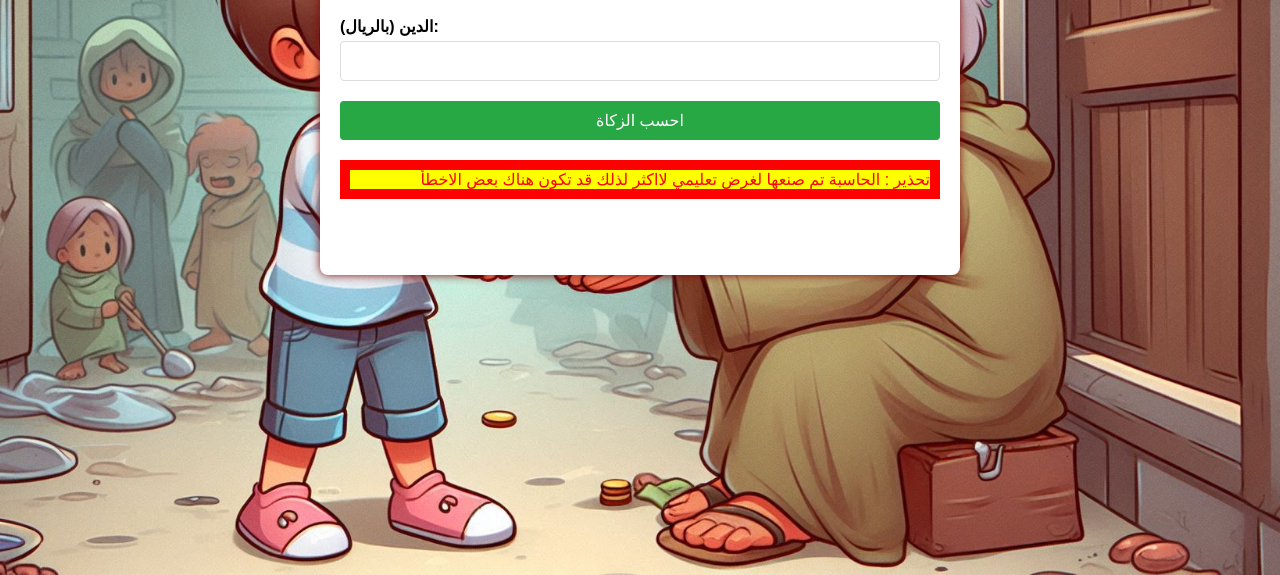
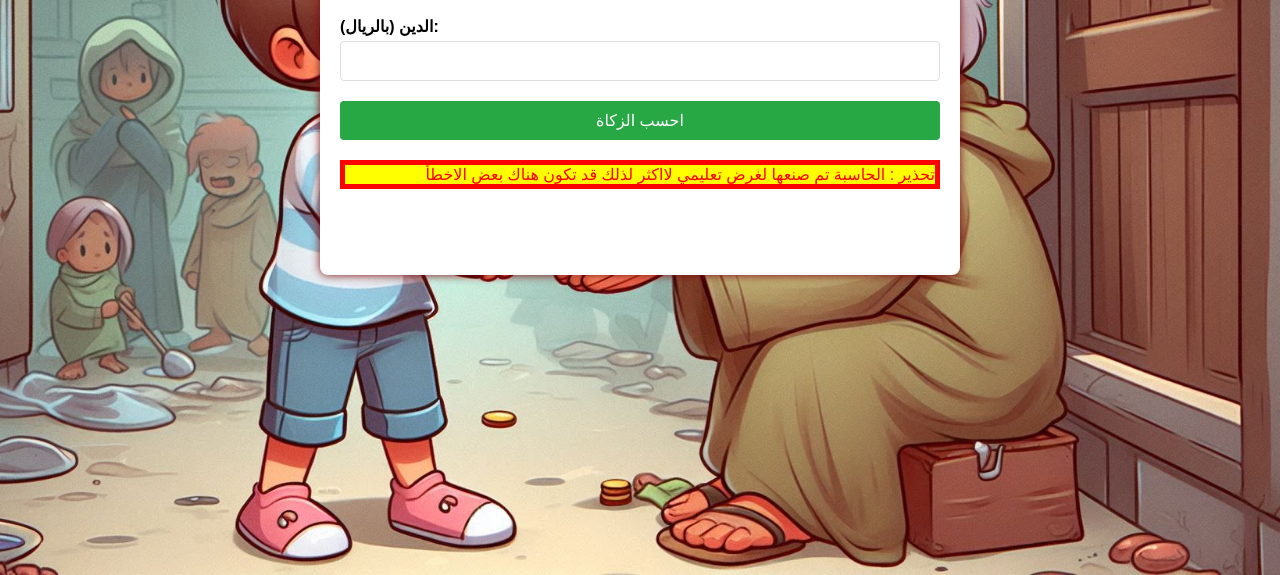
Before and after one commit to suhaib-gg1/z, a plain HTML site: page index.html in a window 1280 px wide. Shown: the part 225-800 px from the top of the page. Drawn offline with Linux system fonts and the light colour scheme.

Commit message:
Update styles.css

```diff
--- a/styles.css
+++ b/styles.css
@@ -92,6 +92,6 @@ p{
     font-size: 16px ;
     margin: 0;
     padding: 0;
-    border: 10px solid;
+    border: 5px solid;
     border-radius: #ff0000;
 }
```
